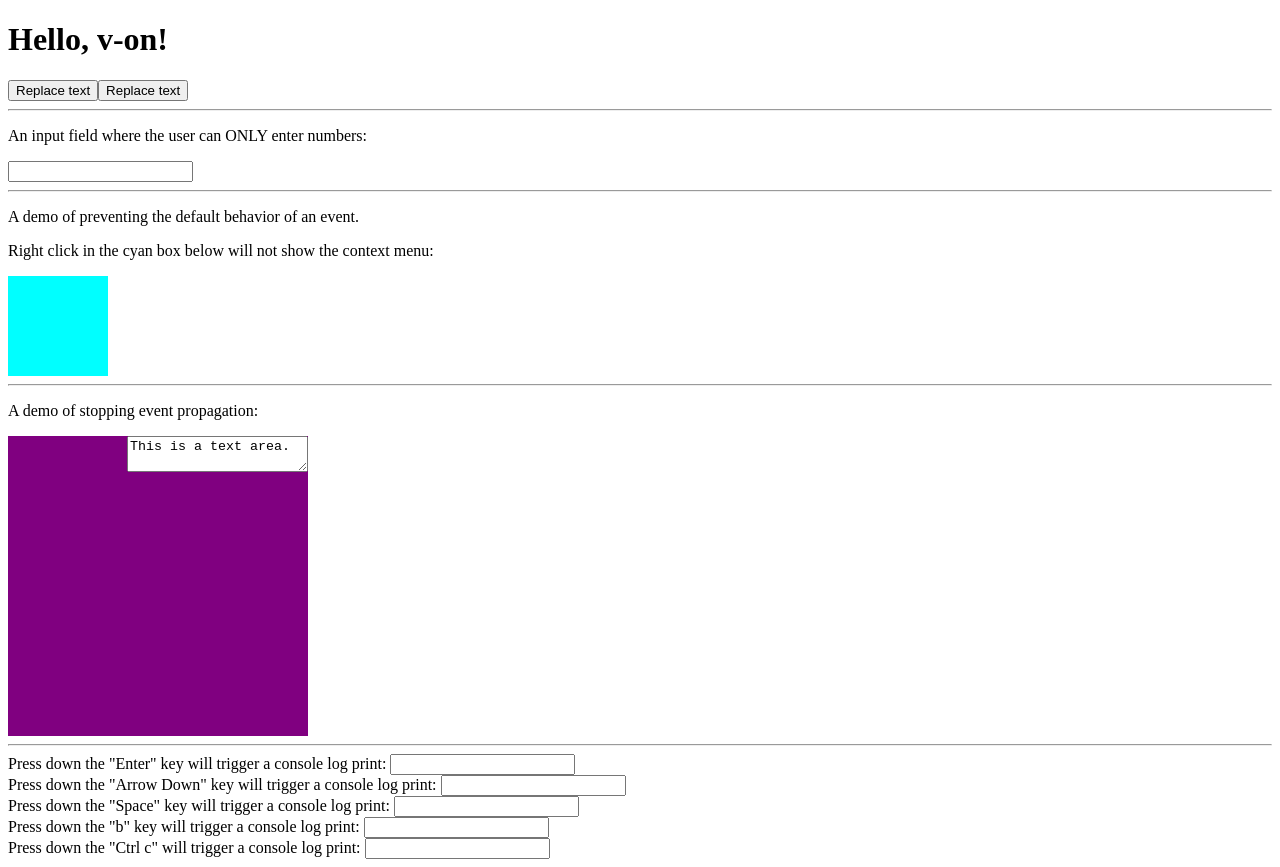
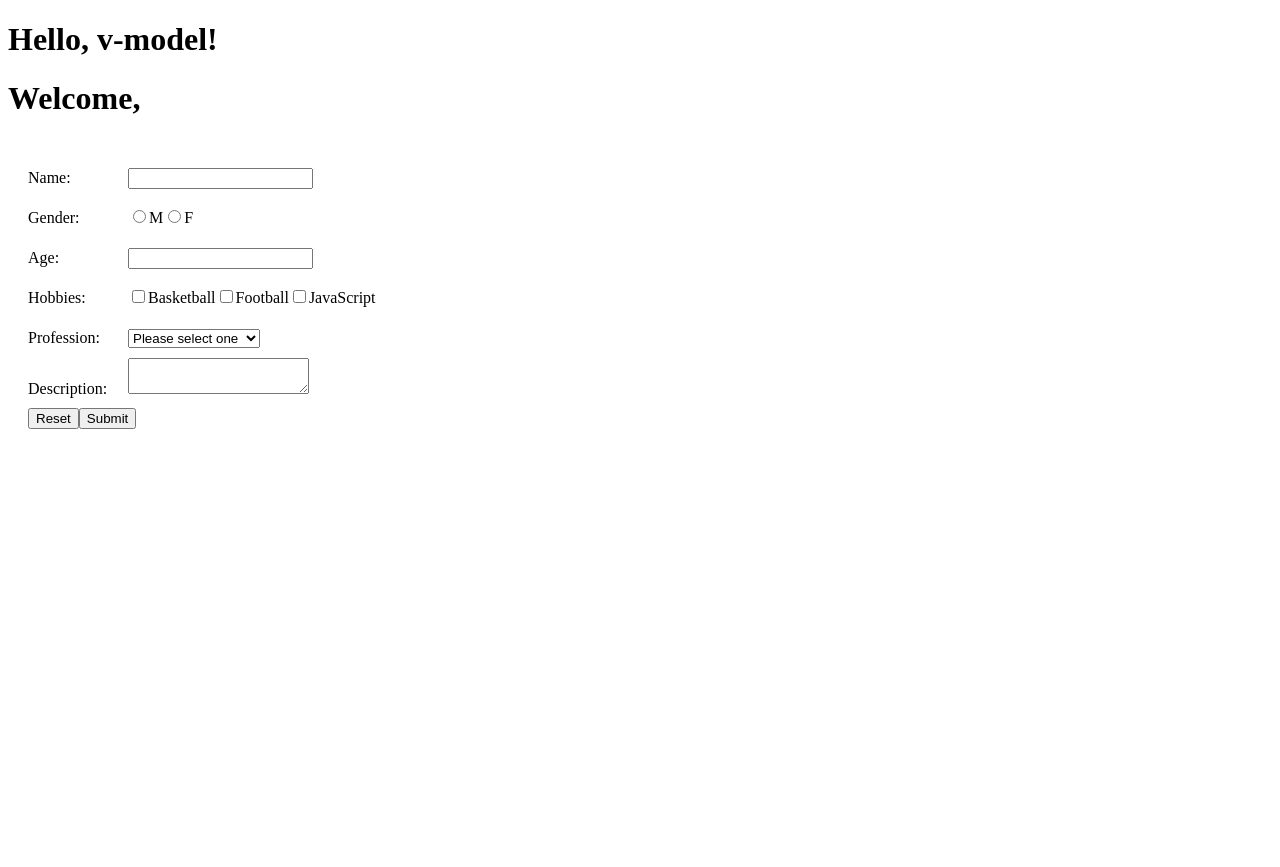
Before and after one commit to michaelmasstr/learnvue, a Vue app: page / in a window 1280 px wide. After the commit the page ends 800 px from the top, so only its background shows below. Built offline with nearby package versions, Linux system fonts and the light colour scheme.

Commit message:
v-model first commit

```diff
--- a/src/App.vue
+++ b/src/App.vue
@@ -1,100 +1,109 @@
 <template>
   <h1>{{ message }}</h1>
-
-  <!-- replaceText is the name of a function defined in the script -->
-  <button v-on:click="replaceText('v-on is fun!')">Replace text</button>
-
-  <!-- v-on:click shortens to @click -->
-  <button @click="replaceText('v-on is fun!')">Replace text</button>
-
-  <hr />
-
-  <!-- using $event special variable to access native DOM event -->
-  <p>An input field where the user can ONLY enter numbers:</p>
-  <input type="text" @keydown="handleInput($event)" />
-
-  <hr />
-  <p>A demo of preventing the default behavior of an event.</p>
-  <p>Right click in the cyan box below will not show the context menu:</p>
-  <div
-    style="width: 100px; height: 100px; background-color: aqua"
-    @contextmenu.prevent="console.log('Show a custom context menu instead.')"
-  ></div>
-
-  <hr />
-
-  <p>A demo of stopping event propagation:</p>
-
-  <div id="mouseover" @mouseover="fun1">
-    <textarea @mouseover.stop="fun2($event)">This is a text area.</textarea>
-  </div>
-  <!-- Since textarea is nested within div, mouseover textarea also means mouseover the parent div. -->
-
-  <hr />
+  <h1>Welcome, {{ formData.name }}</h1>
+  <form action="">
     <div>
-    Press down the "Enter" key will trigger a console log print:
-    <input
-      type="text"
-      @keydown.enter="console.log('You pressed the Enter key.')"
-    />
+      <span>Name:</span>
+      <span>
+        <!-- formData.name is synced after "change" event instead of "input" event. -->
+        <input type="text" v-model.lazy="formData.name" />
+      </span>
     </div>
     <div>
-    Press down the "Arrow Down" key will trigger a console log print:
-    <input
-      type="text"
-      @keydown.down="console.log('You pressed the Arrow Down key.')"
-    />
+      <span>Gender:</span>
+      <span>
+        <input type="radio" id="male" value="M" v-model="formData.gender" />
+        <label for="male">M</label>
+        <input type="radio" id="female" value="F" v-model="formData.gender" />
+        <label for="female">F</label>
+      </span>
     </div>
     <div>
-    Press down the "Space" key will trigger a console log print:
-    <input
-      type="text"
-      @keydown.space="console.log('You pressed the Space key.')"
-    />
+      <span>Age:</span>
+      <span>
+        <!-- Input is automatically typecast as a number. -->
+        <input type="text" id="age" v-model.number="formData.age" />
+      </span>
     </div>
     <div>
-    Press down the "b" key will trigger a console log print:
-    <input type="text" @keydown.b="console.log('You pressed the B key.')" />
+      <span>Hobbies:</span>
+      <!-- We can bind multiple checkboxes to the same array. -->
+      <input type="checkbox" value="basketball" v-model="formData.hobbies" />
+      <label for="basketball">Basketball</label>
+      <input type="checkbox" value="football" v-model="formData.hobbies" />
+      <label for="football">Football</label>
+      <input type="checkbox" value="js" v-model="formData.hobbies" />
+      <label for="js">JavaScript</label>
     </div>
     <div>
-    Press down the "Ctrl c" will trigger a console log print:
-    <input type="text" @keydown.ctrl.c="console.log('You pressed Ctrl c.')" />
+      <span>Profession:</span>
+      <select v-model="formData.profession">
+        <option value="">Please select one</option>
+        <option value="1">Software Engineer</option>
+        <option value="2">Data Scientist</option>
+        <option value="3">Product Manager</option>
+        <option value="4">Professor</option>
+      </select>
     </div>
+    <div>
+      <span>Description:</span>
+      <!-- Leading and trailing whitespace is removed automatically. -->
+      <textarea
+        v-model.trim="formData.desc"
+        @keyup.enter="submitForm"
+      ></textarea>
+    </div>
+    <div>
+      <input type="reset" value="Reset" @click="resetForm" />
+      <!-- Prevent the form from submitting through form action. -->
+      <input type="submit" value="Submit" @click.prevent="submitForm" />
+    </div>
+  </form>
 </template>
 
 <script setup>
 import { ref } from 'vue'
 
-let message = ref('Hello, v-on!')
+let message = ref('Hello, v-model!')
 
-function replaceText(msg) {
-  message.value = msg
-}
+let formData = ref({
+  name: '',
+  gender: '',
+  age: '',
+  hobbies: [],
+  profession: '',
+  desc: ''
+})
 
-function handleInput(event) {
-  // get the key code of the key pressed by user
-  let keyCode = event.keyCode
-  // if the key pressed is not a number key (0 - 9), don't show in the input box
-  if (keyCode < 48 || keyCode > 57) {
-    // vanilla JS code:
-    event.preventDefault()
+function resetForm() {
+  formData.value = {
+    name: '',
+    gender: '',
+    age: '',
+    hobbies: [],
+    profession: '',
+    desc: ''
   }
 }
 
-function fun1() {
-  console.log('mouse over div')
-}
-
-function fun2(event) {
-  console.log('mouse over textarea')
+function submitForm() {
+  console.log(JSON.stringify(formData.value))
+  // We can use axios or fetch() to submit data to the back end.
 }
 </script>
 
 <style scoped>
-#mouseover {
-  text-align: right;
-  background-color: purple;
-  width: 300px;
-  height: 300px;
+form {
+  padding: 20px;
+}
+
+form div {
+  height: 40px;
+  line-height: 40px;
+}
+
+form div span {
+  display: inline-block;
+  width: 100px;
 }
 </style>
```
Lines whose indentation alone changed are shown as unchanged.
